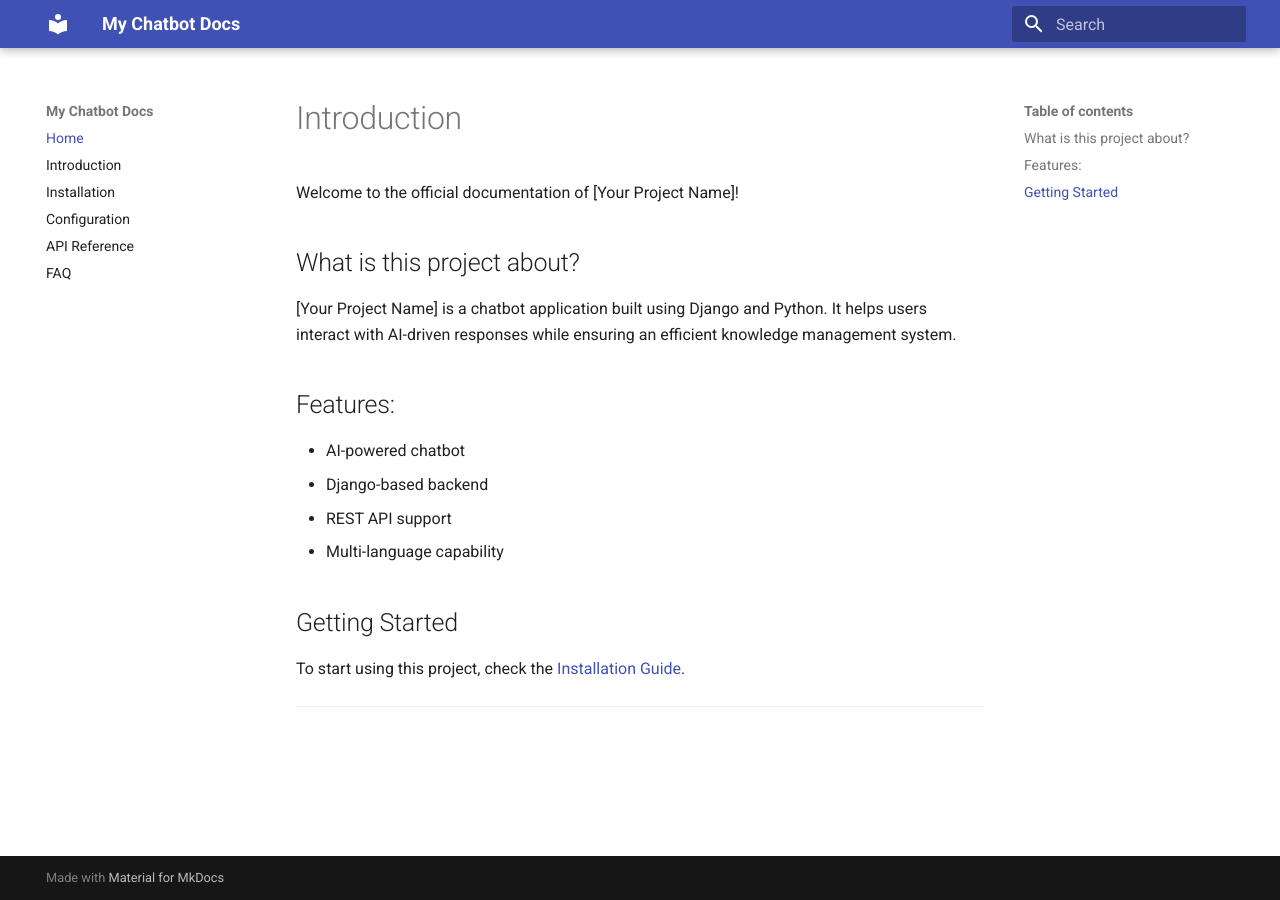
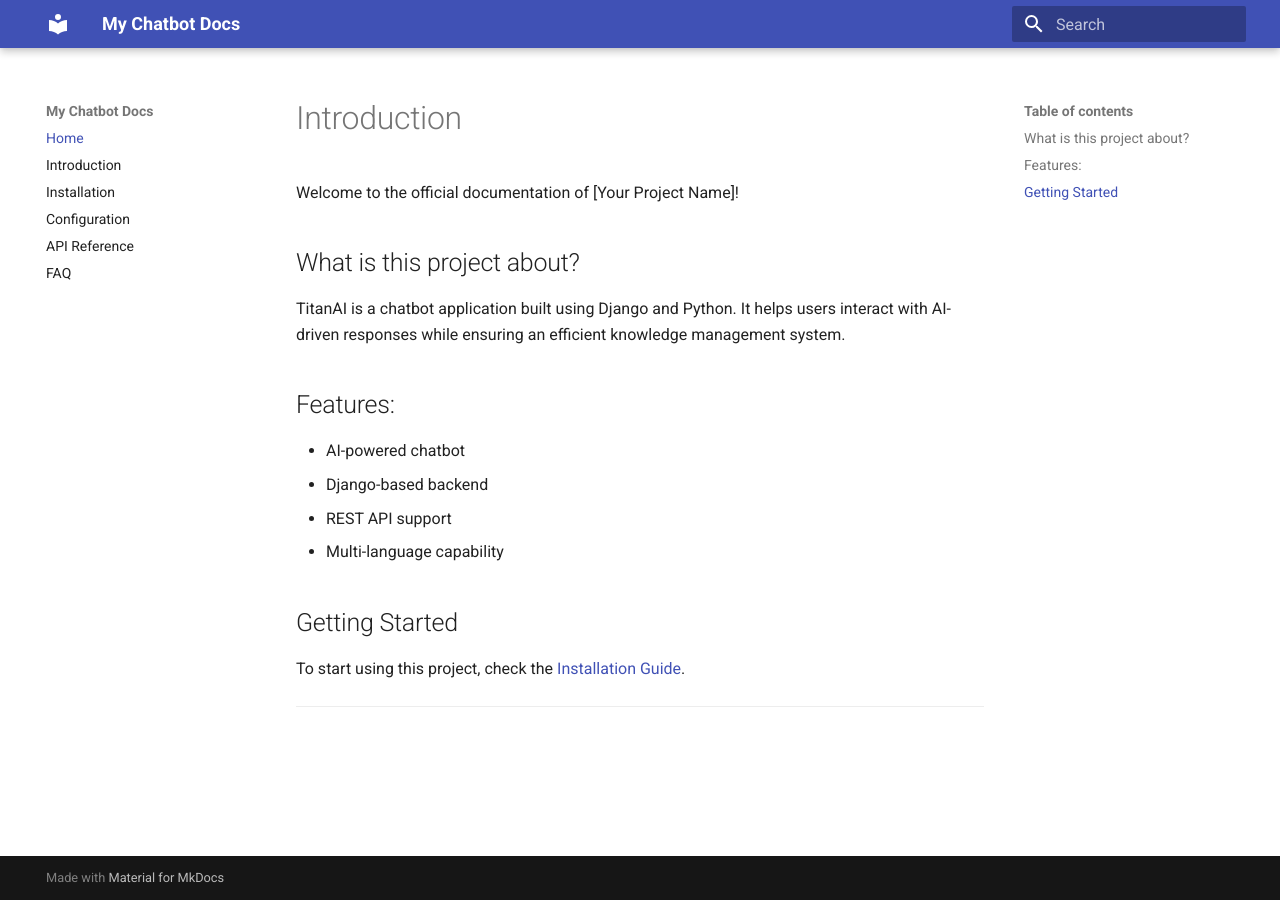
Before and after one commit to TitanEd/documentation, an MkDocs documentation site: the page built from docs/docs/index.md, in a window 1280 px wide. Built offline with MkDocs 1.6.1 and Material for MkDocs 9.7.7, drawn with Linux system fonts in a browser that asks for light colours.

Commit message:
Update index.md

```diff
--- a/docs/docs/index.md
+++ b/docs/docs/index.md
@@ -3,7 +3,7 @@
 Welcome to the official documentation of [Your Project Name]!
 
 ## What is this project about?
-[Your Project Name] is a chatbot application built using Django and Python. It helps users interact with AI-driven responses while ensuring an efficient knowledge management system.
+TitanAI is a chatbot application built using Django and Python. It helps users interact with AI-driven responses while ensuring an efficient knowledge management system.
 
 ## Features:
 - AI-powered chatbot
```
